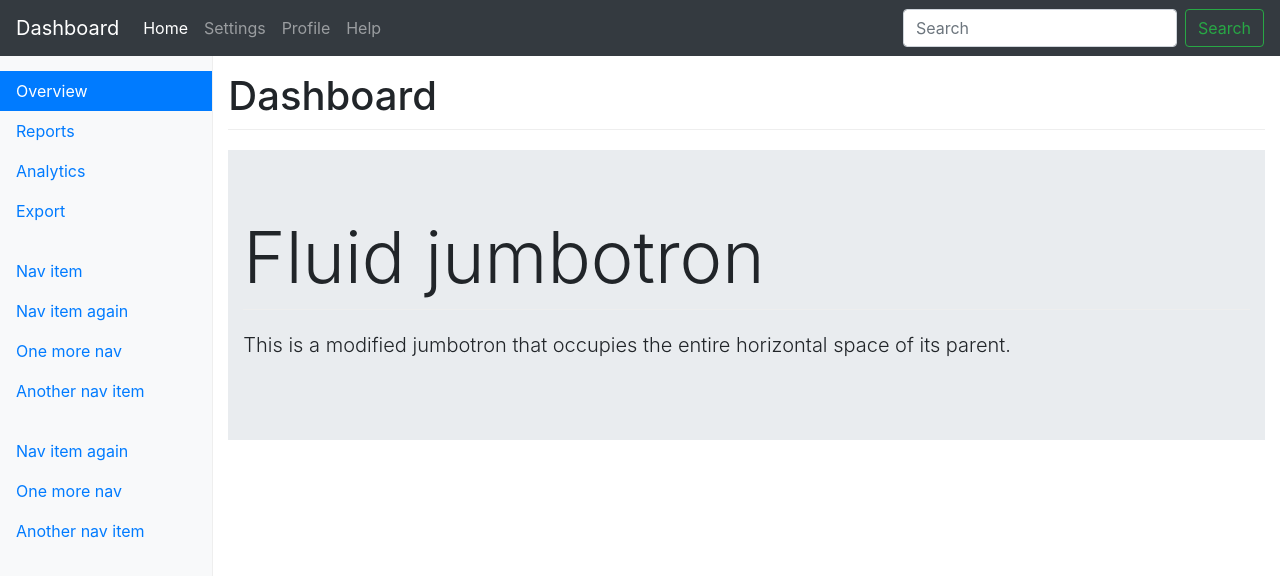
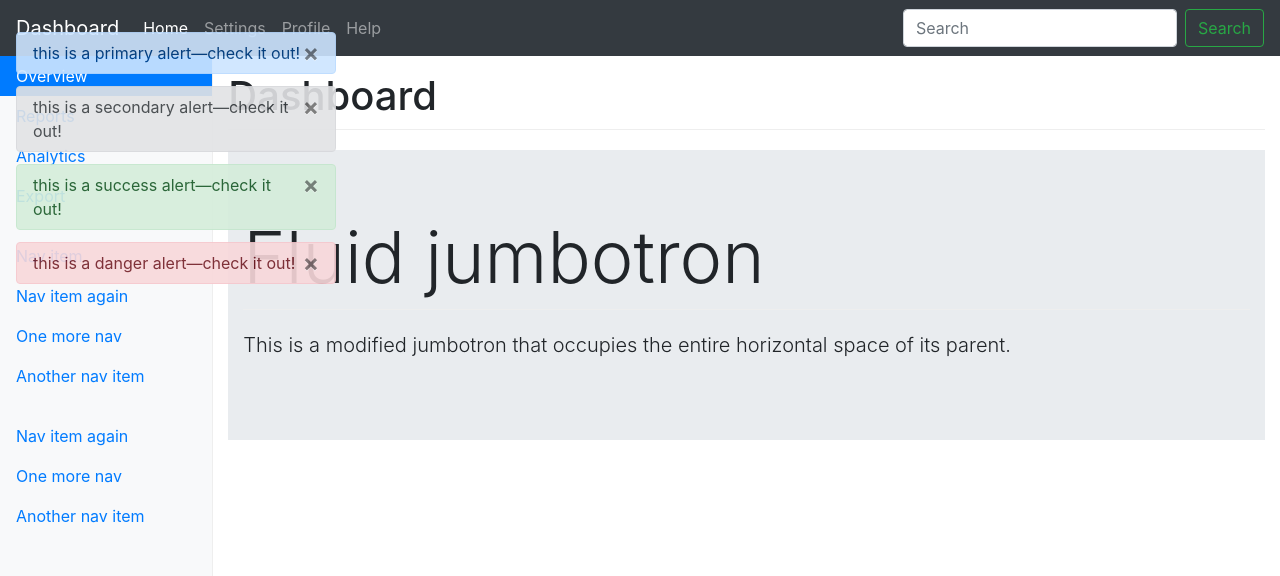
Before and after one commit to ganesh-91/react-dashboard, a React (Create React App) app: page / in a window 1280 px wide. Shown: the top 576 px of the page. Built offline with nearby package versions, Linux system fonts and the light colour scheme.

Commit message:
added alert block and alert manager and its css

```diff
--- a/src/App.css
+++ b/src/App.css
@@ -17,17 +17,21 @@ h1 {
   border-bottom: 1px solid #eee;
 }
 
+.navbar.fixed-top{
+  z-index: 999;
+}
+
 /*
  * Sidebar
  */
 
 .sidebar {
   position: fixed;
-  top: 51px;
+  top: 56px;
   bottom: 0;
   left: 0;
   z-index: 1000;
-  padding: 20px;
+  padding: 0px;
   overflow-x: hidden;
   overflow-y: auto; /* Scrollable contents if viewport is shorter than content. */
   border-right: 1px solid #eee;
--- /dev/null
+++ b/src/components/common/alert/index.css
@@ -0,0 +1,17 @@
+.alert-block {
+    left: 1rem;
+    position: fixed;
+    top: 2rem;
+    z-index: 10000;
+    width: 20rem;
+}
+
+.alert {
+    padding: .5rem 1rem;
+    opacity: 0.9;
+    margin-bottom: 0.75rem;
+}
+
+.alert:hover {
+    opacity: 1;
+}
--- /dev/null
+++ b/src/components/common/alert/index.js
@@ -0,0 +1,69 @@
+import React, { Component } from 'react';
+import "./index.css";
+
+class AlertBlock extends Component {
+    constructor() {
+        super();
+    }
+    render() {
+        const alertClass = ("alert alert-" + this.props.alert.type);
+        return (
+            <div className={alertClass} role="alert">
+                <button type="button" className="close"
+                    aria-label="Close" onClick={this.closeAlert.bind(this)}>
+                    <span aria-hidden="true">&times;</span>
+                </button>
+                {this.props.alert.text}
+            </div>
+        );
+    }
+    closeAlert() {
+        this.props.closeAlert(this.props.alert.id);
+    }
+}
+
+class AlertManager extends Component {
+    constructor() {
+        super();
+        this.state = {
+            alertList: [],
+            open: false
+        };
+    }
+    render() {
+        return (
+            <div className="alert-block">
+                {this.state.alertList.map((alert, i) => {
+                    return (<AlertBlock
+                        alert={alert}
+                        key={i}
+                        closeAlert={this.closeAlert.bind(this)}
+                        className={this.state.showAlert ? "" : "hidden"} />);
+                })}
+            </div>
+        );
+    }
+    componentWillMount() {
+        console.log("componentWillReceiveProps");
+        let newArray = [];
+        this.props.alertList.map((alert, i) => {
+            const id = (new Date().getTime()) + i;
+            newArray.push({
+                id,
+                type: alert.type,
+                text: alert.text
+            });
+        });
+        this.setState({ alertList: newArray });
+        this.state.alertList;
+    }
+    closeAlert(id) {
+        let newList = [];
+        newList = this.state.alertList.filter((alert) => {
+            return (alert.id !== id);
+        });
+        this.setState({ alertList: newList });
+    }
+}
+
+export default AlertManager;
--- a/src/components/contentViewWrapper/index.js
+++ b/src/components/contentViewWrapper/index.js
@@ -1,13 +1,36 @@
 import React, { Component } from 'react';
+import AlertManager from "../common/alert";
 
 class ContentViewWrapper extends Component {
     constructor() {
         super();
+        this.state = {
+            alertList: [
+                {
+                    type: "primary",
+                    text: "this is a primary alert—check it out!"
+                },
+                {
+                    type: "secondary",
+                    text: "this is a secondary alert—check it out!"
+                },
+                {
+                    type: "success",
+                    text: "this is a success alert—check it out!"
+                },
+                {
+                    type: "danger",
+                    text: "this is a danger alert—check it out!"
+                }
+            ],
+            open: false
+        }
     }
     render() {
         return (
             <main className="col-sm-9 ml-sm-auto col-md-10 pt-3" role="main">
                 <h1>Dashboard</h1>
+                <AlertManager alertList={this.state.alertList} />
                 <div className="jumbotron jumbotron-fluid">
                     <div className="container">
                         <h1 className="display-3">Fluid jumbotron</h1>
```
